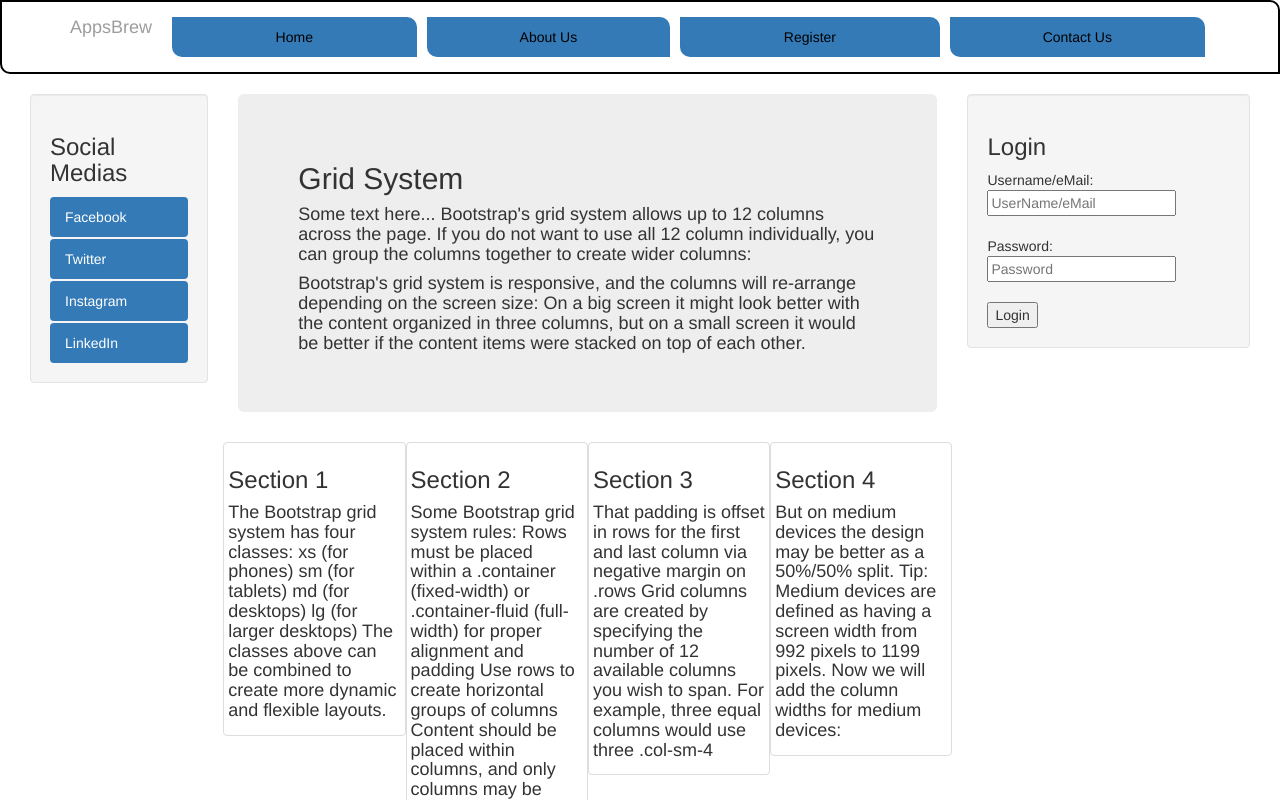
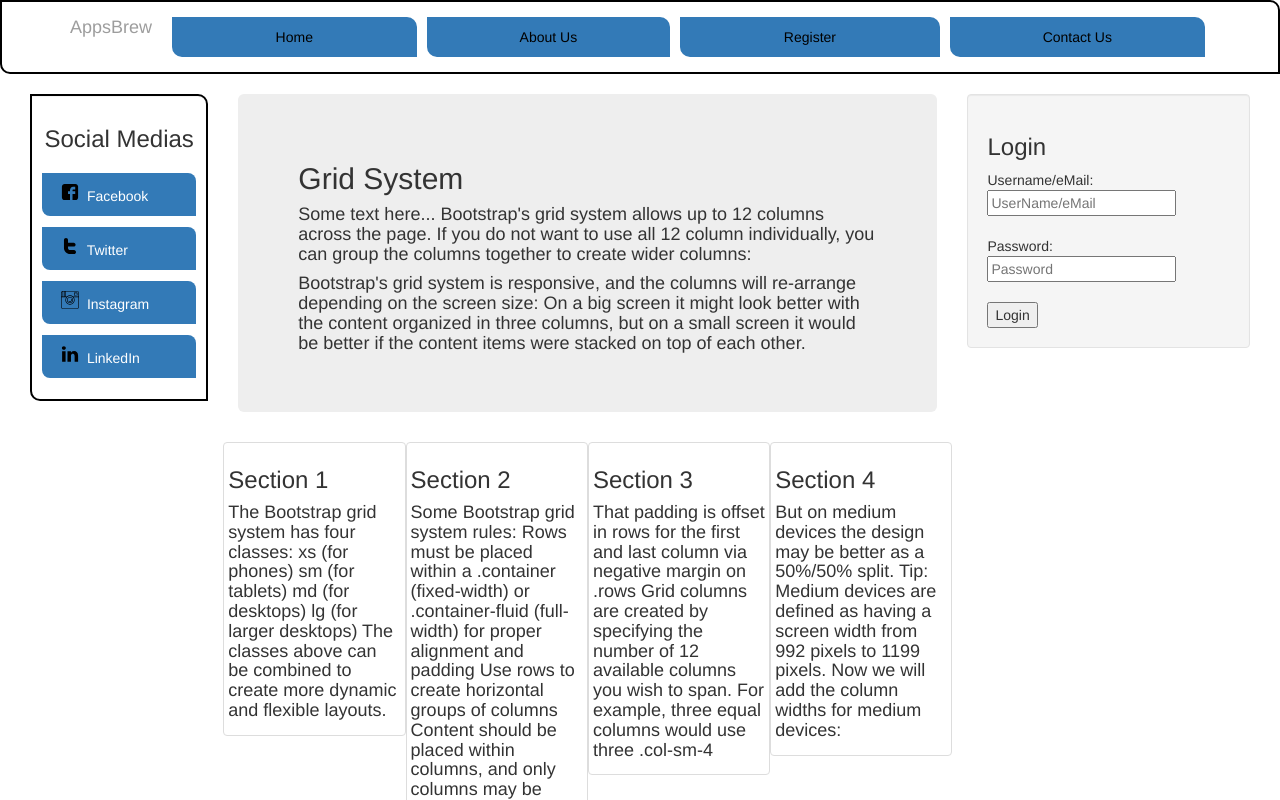
Before and after one commit to skkamalnath/webpages, an Angular app: page / in a window 1280 px wide. Shown: the top 800 px of the page. Built offline with nearby package versions, Linux system fonts and the light colour scheme.

Commit message:
Add files via upload

```diff
--- a/src/app/aside/aside.component.css
+++ b/src/app/aside/aside.component.css
@@ -3,3 +3,21 @@ a
 	color:#ffffff;
 	text-decoration: none;
 }
+div.well{
+	background-color: #ffffff;
+	border-radius:0px 10px;
+	border:2px solid #000;
+	padding:10px;
+}
+h3{
+	text-align: center;
+}
+svg{
+	padding-top:8px;
+	margin-top: -8px;
+}
+li{
+	background-color: #337ab7;
+	border-radius: 0px 8px;
+	margin:11px 0px;
+}
--- a/src/app/aside/aside.component.html
+++ b/src/app/aside/aside.component.html
@@ -1,9 +1,84 @@
 <div class="well">
   <h3>Social Medias</h3>
   <ul class="nav nav-pills nav-stacked">
-    <li class="active"><a href="http://www.facebook.com">Facebook</a></li>
-    <li class="active"><a href="http://www.twitter.com">Twitter</a></li>
-    <li class="active"><a href="http://www.instagram.com">Instagram</a></li>
-    <li class="active"><a href="http://www.linkedin.com">LinkedIn</a></li>
+    <li><a href="http://www.facebook.com">
+    <svg version="1.1" id="Icons" xmlns="http://www.w3.org/2000/svg" xmlns:xlink="http://www.w3.org/1999/xlink" x="0px" y="0px"
+	 width="26px" height="26px" viewBox="0 0 100 100" style="enable-background:new 0 0 100 100;" xml:space="preserve">
+<path id="Facebook__x28_alt_x29_" d="M95,20.001C95,12.119,87.884,5,80,5h-60C12.116,5,5,12.119,5,20.001v59.998
+	C5,87.881,12.116,95,20.001,95H50V61H39V46h11v-5.844C50,30.077,57.569,21,66.875,21H79v15H66.875C65.548,36,64,37.611,64,40.024V46
+	h15v15H64v34h16c7.884,0,15-7.119,15-15.001V20.001z"/>
+</svg>
+Facebook</a></li>
+    <li><a href="http://www.twitter.com"><svg version="1.1" id="Icons" xmlns="http://www.w3.org/2000/svg" xmlns:xlink="http://www.w3.org/1999/xlink" x="0px" y="0px"
+	 width="26px" height="26px" viewBox="0 0 100 100" style="enable-background:new 0 0 100 100;" xml:space="preserve">
+<path id="Twitter" d="M72.262,72.496H50.054c-3.087,0-5.712-1.08-7.869-3.25c-2.167-2.172-3.238-4.797-3.238-7.899v-7.903h31.644
+	c2.854,0,5.312-1.026,7.354-3.063c2.042-2.054,3.066-4.509,3.066-7.366c0-2.867-1.025-5.319-3.072-7.366
+	c-2.049-2.042-4.514-3.066-7.38-3.066H38.947V16.254c0-3.09-1.102-5.735-3.29-7.939C33.478,6.107,30.843,5,27.782,5
+	c-3.146,0-5.825,1.091-8.004,3.25c-2.186,2.166-3.278,4.834-3.278,8.014v45.09c0,9.274,3.278,17.197,9.837,23.773
+	C32.902,91.715,40.815,95,50.067,95h22.202c3.083,0,5.729-1.107,7.93-3.315c2.203-2.197,3.302-4.848,3.302-7.935
+	c0-3.088-1.099-5.734-3.302-7.941C77.997,73.607,75.347,72.496,72.262,72.496z"/>
+</svg>
+Twitter</a></li>
+    <li><a href="http://www.instagram.com"><svg version="1.1" id="Capa_1" xmlns="http://www.w3.org/2000/svg" xmlns:xlink="http://www.w3.org/1999/xlink" x="0px" y="0px"
+	 width="26px" height="26px" viewBox="0 0 455 455" style="enable-background:new 0 0 455 455;" xml:space="preserve">
+<g>
+	<path d="M407.5,0h-360C21.309,0,0,21.309,0,47.5v360C0,433.691,21.309,455,47.5,455h360c26.191,0,47.5-21.309,47.5-47.5v-360
+		C455,21.309,433.691,0,407.5,0z M440,47.5V140H305.832c-20.803-18.643-48.264-30-78.332-30c-30.067,0-57.528,11.357-78.331,30H125
+		V15h282.5C425.421,15,440,29.58,440,47.5z M227.5,125c56.519,0,102.5,45.981,102.5,102.5S284.019,330,227.5,330
+		S125,284.019,125,227.5S170.981,125,227.5,125z M90,140V15h20v125H90z M55,140V15h20v125H55z M40,15.883V140H15V47.5
+		C15,32.161,25.685,19.279,40,15.883z M407.5,440h-360C29.58,440,15,425.42,15,407.5V155h120.094
+		C119.382,174.983,110,200.167,110,227.5c0,64.79,52.71,117.5,117.5,117.5c64.79,0,117.5-52.71,117.5-117.5
+		c0-27.333-9.382-52.517-25.094-72.5H440v252.5C440,425.42,425.421,440,407.5,440z"/>
+	<path d="M227.5,305c42.733,0,77.5-34.766,77.5-77.5S270.233,150,227.5,150c-42.734,0-77.5,34.766-77.5,77.5S184.766,305,227.5,305z
+		 M227.5,165c34.463,0,62.5,28.038,62.5,62.5S261.963,290,227.5,290c-34.462,0-62.5-28.038-62.5-62.5S193.038,165,227.5,165z"/>
+	<path d="M227.5,274.981C227.501,274.981,227.5,274.981,227.5,274.981c12.699,0,24.629-4.935,33.588-13.894
+		c13.731-13.731,17.712-34.187,10.141-52.112c-1.612-3.817-6.016-5.602-9.827-3.991c-3.815,1.612-5.603,6.012-3.991,9.827
+		c5.185,12.274,2.465,26.275-6.93,35.669c-6.126,6.126-14.287,9.5-22.98,9.5s-16.854-3.374-22.981-9.5
+		c-2.929-2.929-7.678-2.929-10.606,0c-2.929,2.929-2.929,7.678,0,10.606C202.872,270.047,214.8,274.981,227.5,274.981z"/>
+	<path d="M337.5,115h30c4.143,0,7.5-3.358,7.5-7.5s-3.357-7.5-7.5-7.5H345V55h55v45h-2.5c-4.143,0-7.5,3.358-7.5,7.5
+		s3.357,7.5,7.5,7.5h10c4.143,0,7.5-3.358,7.5-7.5v-60c0-4.142-3.357-7.5-7.5-7.5h-70c-4.143,0-7.5,3.358-7.5,7.5v60
+		C330,111.642,333.357,115,337.5,115z"/>
+</g>
+<g>
+</g>
+<g>
+</g>
+<g>
+</g>
+<g>
+</g>
+<g>
+</g>
+<g>
+</g>
+<g>
+</g>
+<g>
+</g>
+<g>
+</g>
+<g>
+</g>
+<g>
+</g>
+<g>
+</g>
+<g>
+</g>
+<g>
+</g>
+<g>
+</g>
+</svg>
+Instagram</a></li>
+    <li><a href="http://www.linkedin.com"><svg version="1.1" id="Icons" xmlns="http://www.w3.org/2000/svg" xmlns:xlink="http://www.w3.org/1999/xlink" x="0px" y="0px"
+	 width="26px" height="26px" viewBox="0 0 100 100" style="enable-background:new 0 0 100 100;" xml:space="preserve">
+<path id="LinkedIn" d="M95,59.727V93H75.71V61.955c0-7.799-2.79-13.121-9.773-13.121c-5.33,0-8.502,3.587-9.897,7.056
+	c-0.509,1.241-0.64,2.967-0.64,4.704V93H36.104c0,0,0.26-52.58,0-58.028h19.295v8.225c-0.039,0.062-0.09,0.128-0.127,0.188h0.127
+	v-0.188c2.563-3.948,7.141-9.588,17.388-9.588C85.483,33.609,95,41.903,95,59.727z M15.919,7C9.318,7,5,11.33,5,17.024
+	c0,5.57,4.193,10.031,10.663,10.031h0.129c6.729,0,10.914-4.46,10.914-10.031C26.579,11.33,22.521,7,15.919,7z M6.146,93h19.289
+	V34.972H6.146V93z"/>
+</svg>
+LinkedIn</a></li>
   </ul>
 </div>
```
Also changed, not shown: src/app/aside/aside.component.ts (line endings or trailing spaces).
